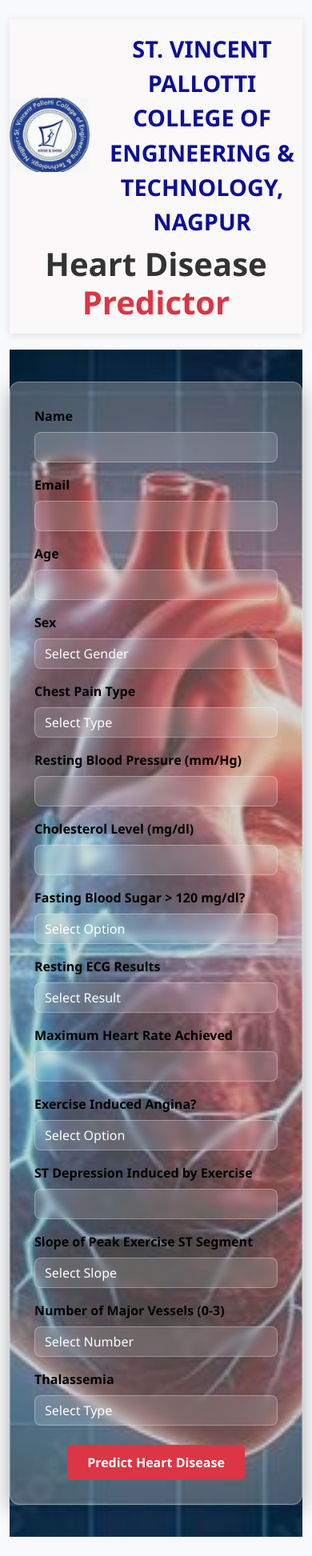
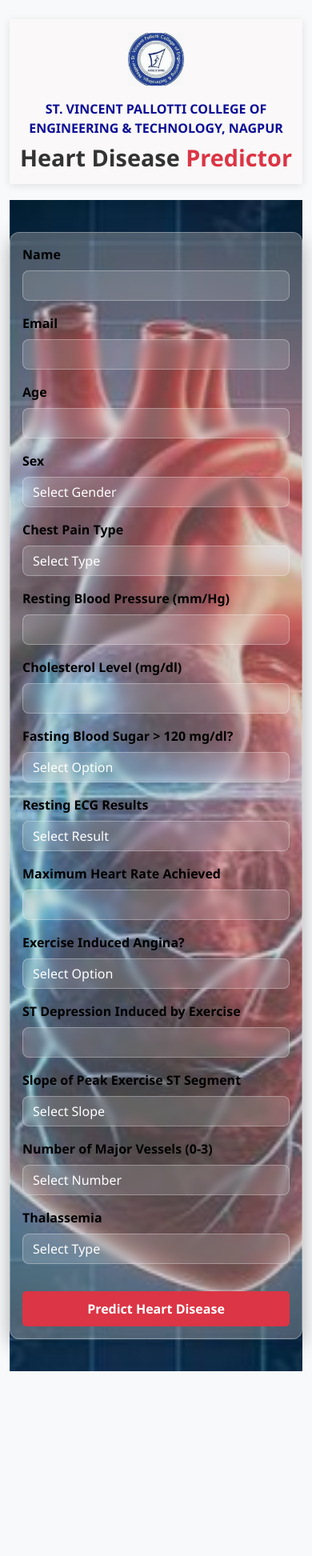
Before and after one commit to rutujathaokar/Heart-Disease-Prediction-System, a Flask app: page / in a window 390 px wide. Shown: the whole page at 80% size. After the commit the page ends 1714 px from the top, so only its background shows below. Run offline with Flask 3, Linux system fonts and the light colour scheme.

Commit message:
Update index.html

```diff
--- a/CVD prediciton/CVD/templates/index.html
+++ b/CVD prediciton/CVD/templates/index.html
@@ -220,7 +220,51 @@
     padding: 40px 0;
     position: relative;
 }
+        @media (max-width: 768px) {
 
+    .logo-container {
+        flex-direction: column;
+        text-align: center;
+    }
+
+    .logo-container img {
+        width: 70px;
+        height: 70px;
+    }
+
+    .college-name {
+        font-size: 1rem;
+        padding: 0 10px;
+    }
+
+    .header h1 {
+        font-size: 1.8rem;
+    }
+
+    .form-container,
+    .result-container {
+        padding: 15px;
+    }
+
+    .result-table {
+        font-size: 12px;
+    }
+
+    .btn-predict,
+    .btn-primary,
+    .btn-success {
+        width: 100%;
+        margin-top: 10px;
+    }
+}
+@media (max-width: 768px) {
+    .result-table th,
+    .result-table td {
+        font-size: 11px;
+        padding: 8px;
+        word-break: break-word;
+    }
+}
     </style>
 </head>
 <body>
@@ -243,7 +287,7 @@
         </div>
     <div class="bg-section">
         <div class="row">
-            <div class="col-md-8 mx-auto">
+            <div class="col-12 col-md-10 col-lg-8 mx-auto">
                 <!-- Input Form -->
                 {% if not show_result %}
                 <div class="form-container">
```
